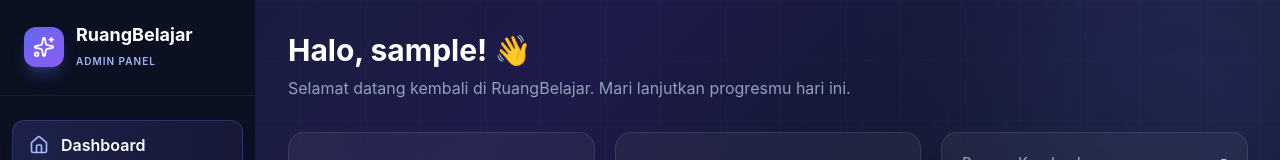
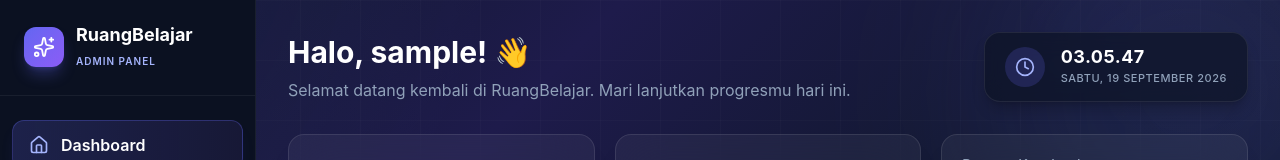
Before and after one commit to arkan181818/WebLMS, a React (Vite) app in the folder frontend/: page /dashboard in a window 1280 px wide. Shown: the top 160 px of the page. Built offline with nearby package versions, Linux system fonts and the light colour scheme; no server answers; sample sign-in values are in the browser's storage.

Commit message:
feat: tambah jam dan tanggal realtime di dashboard sesuai zona waktu domisili

```diff
--- a/frontend/src/pages/Dashboard.jsx
+++ b/frontend/src/pages/Dashboard.jsx
@@ -7,9 +7,12 @@ import Sidebar from '../components/Sidebar';
 export default function Dashboard({ user, onLogout }) {
   const [data, setData] = useState(null);
   const [loading, setLoading] = useState(true);
+  const [currentTime, setCurrentTime] = useState(new Date());
 
   useEffect(() => {
     fetchDashboard();
+    const timer = setInterval(() => setCurrentTime(new Date()), 1000);
+    return () => clearInterval(timer);
   }, []);
 
   const fetchDashboard = async () => {
@@ -67,9 +70,25 @@ export default function Dashboard({ user, onLogout }) {
 
       <div className="flex-1 md:ml-64 ml-0 p-5 pt-20 md:p-8 relative z-10">
         {/* Header */}
-        <motion.div initial={{ opacity: 0, y: -20 }} animate={{ opacity: 1, y: 0 }} className="mb-8">
-          <h1 className="text-3xl font-bold text-white">Halo, {user?.display_name || user?.username || 'Pengguna'}! 👋</h1>
-          <p className="text-slate-400 mt-2">Selamat datang kembali di RuangBelajar. Mari lanjutkan progresmu hari ini.</p>
+        <motion.div initial={{ opacity: 0, y: -20 }} animate={{ opacity: 1, y: 0 }} className="mb-8 flex flex-col lg:flex-row lg:items-end justify-between gap-5">
+          <div>
+            <h1 className="text-3xl font-bold text-white">Halo, {user?.display_name || user?.username || 'Pengguna'}! 👋</h1>
+            <p className="text-slate-400 mt-2">Selamat datang kembali di RuangBelajar. Mari lanjutkan progresmu hari ini.</p>
+          </div>
+
+          <div className="bg-[#0B1120]/60 border border-white/[0.08] backdrop-blur-md rounded-2xl p-3.5 px-5 flex items-center gap-4 shadow-lg shadow-black/20 self-start lg:self-auto">
+            <div className="w-10 h-10 rounded-full bg-primary/20 flex items-center justify-center text-primary-light">
+              <Clock size={20} />
+            </div>
+            <div>
+              <p className="text-lg font-bold text-white tracking-wide leading-none mb-1">
+                {currentTime.toLocaleTimeString('id-ID', { hour: '2-digit', minute: '2-digit', second: '2-digit' })}
+              </p>
+              <p className="text-[11px] text-slate-400 font-medium uppercase tracking-wider">
+                {currentTime.toLocaleDateString('id-ID', { weekday: 'long', day: 'numeric', month: 'long', year: 'numeric' })}
+              </p>
+            </div>
+          </div>
         </motion.div>
 
         {/* Stats */}
```
